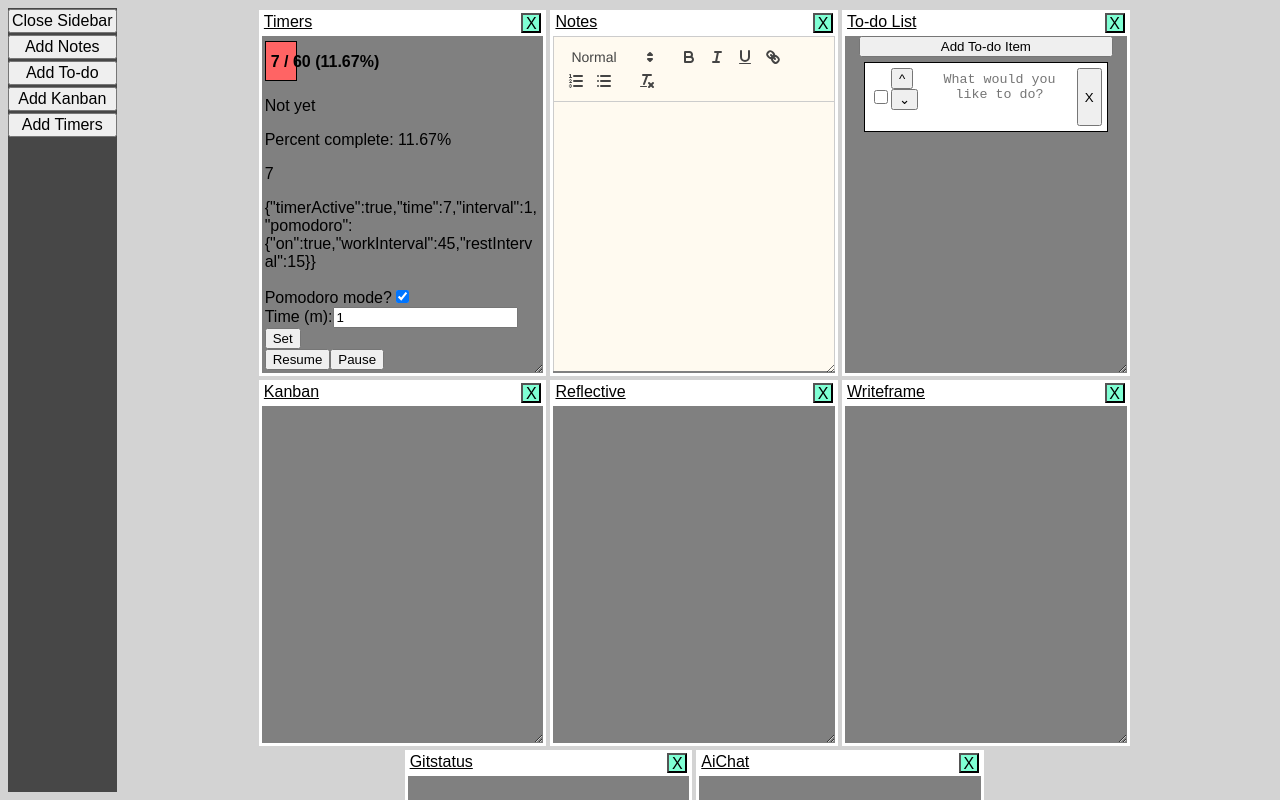
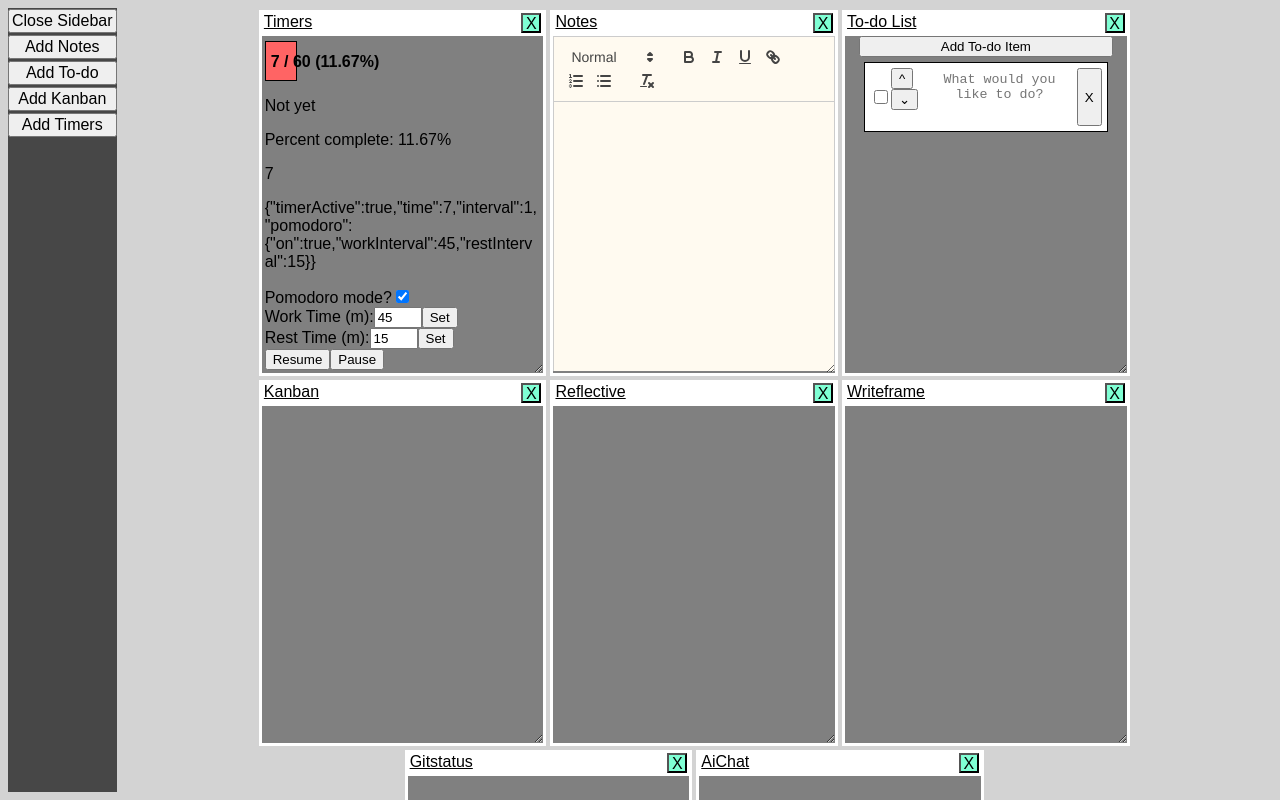
Before and after one commit to J-Wll/dev-companion, a React (Vite) app: page / in a window 1280 px wide. Both pictures are taken after a click on the checkbox "Pomodoro mode?". Shown: the top 800 px of the page. Built offline with nearby package versions, Linux system fonts and the light colour scheme.

Commit message:
pomodoro timer controls

```diff
--- a/src/module-contents/TimerContent.jsx
+++ b/src/module-contents/TimerContent.jsx
@@ -5,7 +5,9 @@ import '../css/css-module-content/TimerContent.css'
 export default function TimerContent(props) {
     // time is seconds, intervals are minutes
     const [localData, setLocalData] = useState(props.dataFromGlobal);
-    const [timeInput, setTimeInput] = useState(1);
+    const [timeInput, setTimeInput] = useState(10);
+    const [pomoWorkInput, setPomoWorkInput] = useState(45)
+    const [pomoRestInput, setPomoRestInput] = useState(15)
 
     if (localData === undefined) {
         setLocalData(() => ({ timerActive: true, time: 0, interval: 1, pomodoro: { on: false, workInterval: 45, restInterval: 15 } }));
@@ -39,9 +41,35 @@ export default function TimerContent(props) {
         return () => clearInterval(timer);
     }, [localData])
 
-    function setTimerInterval(e, i) {
-        console.log(i);
-        setLocalData(prev => ({ ...prev, interval: Number(i) }));
+
+    function IntervalControl() {
+        return (
+            <div id="interval-set">
+                <span><label htmlFor="timerNumInp">Time (m):</label></span>
+                <input className="Px40W" id="timerNumInp" type="number" value={timeInput} onChange={e => setTimeInput(e.target.value)} />
+                <button onClick={(e) => setLocalData((prev) => ({ ...prev, interval: Number(timeInput) }))}> Set</button>
+            </div >
+        )
+    }
+
+    // <span><label htmlFor="pomodoroCheckbox">Pomodoro mode?</label><input id="pomodoroCheckbox" type="checkbox" onChange={(e) => setLocalData((prev) => ({ ...prev, pomodoro: { ...localData.pomodoro, on: !localData.pomodoro.on } }))} /></span>
+
+
+    function PomodoroIntervalControl() {
+        return (
+            <>
+                <div id="work-interval-set">
+                    <span><label htmlFor="timerNumInp">Work Time (m):</label></span>
+                    <input className="Px40W" id="timerNumInp" type="number" value={pomoWorkInput} onChange={e => setPomoWorkInput(e.target.value)} />
+                    <button onClick={(e) => setLocalData((prev) => ({ ...prev, pomodoro: { ...localData.pomodoro, workInterval: Number(pomoWorkInput) } }))}> Set</button>
+                </div>
+                <div id="rest-interval-set">
+                    <span><label htmlFor="timerNumInp">Rest Time (m):</label></span>
+                    <input className="Px40W" id="timerNumInp" type="number" value={pomoRestInput} onChange={e => setPomoRestInput(e.target.value)} />
+                    <button onClick={(e) => setLocalData((prev) => ({ ...prev, pomodoro: { ...localData.pomodoro, restInterval: Number(pomoRestInput) } }))}> Set</button>
+                </div>
+            </>
+        )
     }
 
     if (localData) {
@@ -58,11 +86,7 @@ export default function TimerContent(props) {
 
                 <span><label htmlFor="pomodoroCheckbox">Pomodoro mode?</label><input id="pomodoroCheckbox" type="checkbox" onChange={(e) => setLocalData((prev) => ({ ...prev, pomodoro: { ...localData.pomodoro, on: !localData.pomodoro.on } }))} /></span>
 
-                <div id="interval-set">
-                    <span><label htmlFor="timerNumInp">Time (m):</label></span>
-                    <input id="timerNumInp" type="number" value={timeInput} onChange={e => setTimeInput(e.target.value)} />
-                    <button onClick={(e) => setTimerInterval(e, timeInput)}> Set</button>
-                </div>
+                {localData.pomodoro.on ? <PomodoroIntervalControl /> : <IntervalControl />}
 
                 <div>
                     <button onClick={() => setLocalData((prev) => ({ ...prev, timerActive: true }))} > Resume </button>
```
